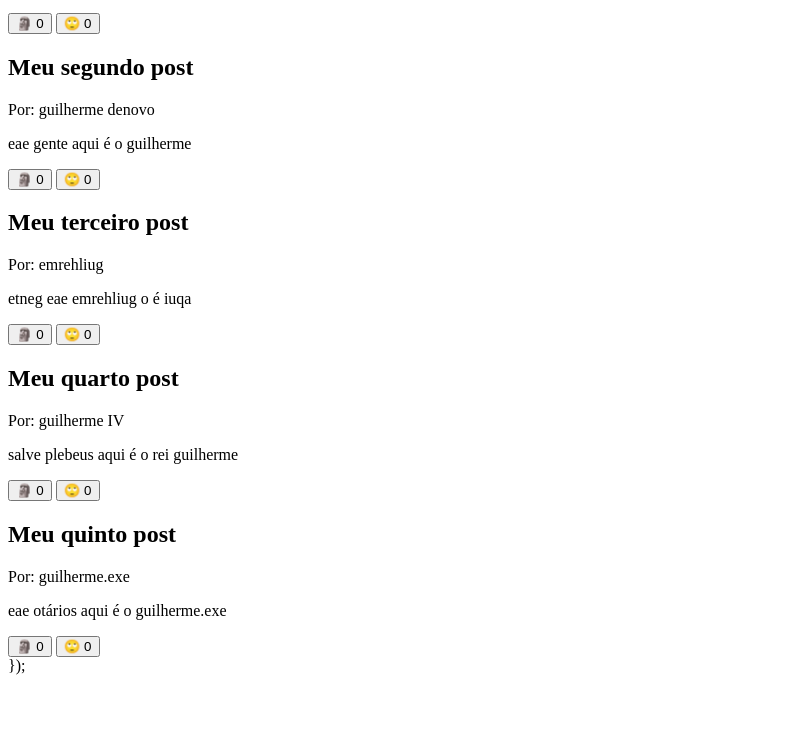
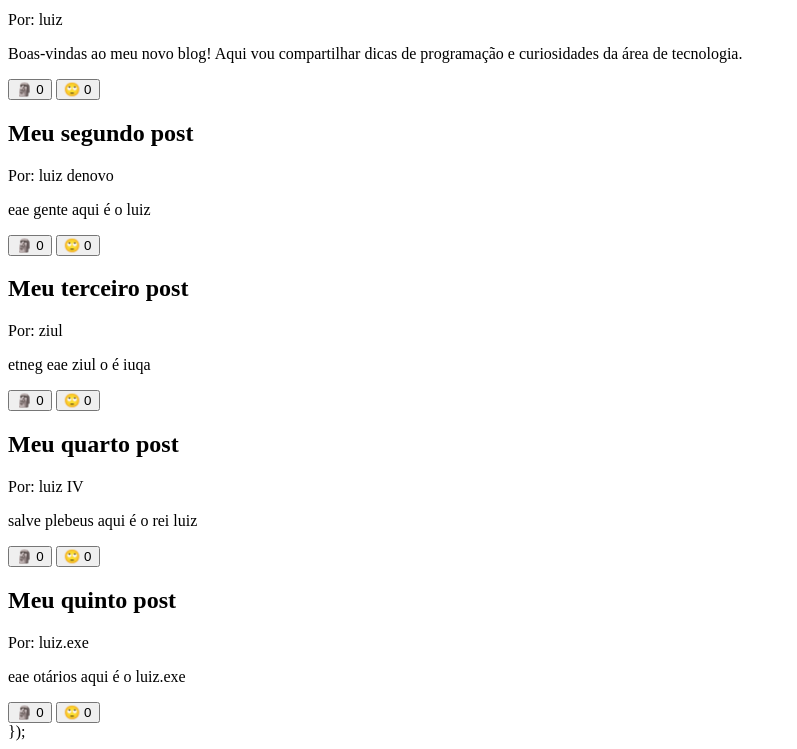
Before and after one commit to luizbeserra/luiz, a plain HTML site: page index.html in a window 1280 px wide. Shown: the part 254-1003 px from the top of the page, without its empty margins (0-797 px from the left). Before the commit the page ends 937 px from the top, so only its background shows below. Drawn offline with Linux system fonts and the light colour scheme.

Commit message:
Update index.html

```diff
--- a/index.html
+++ b/index.html
@@ -15,43 +15,43 @@
       </header>
 
     <main>
-      <img src="guilherme.png" alt="logotipo conceitual de tecnologia e educação">
+      <img src="luiz.png" alt="logotipo conceitual de tecnologia e educação">
 
       <div>
     <h2>Meu primeiro post</h2>
-      <p>Por: guilherme</p>
+      <p>Por: luiz</p>
     <p>Boas-vindas ao meu novo blog!
     Aqui vou compartilhar dicas de programação e curiosidades da área de tecnologia.</p>
         <button> 🗿 <span>0</span></button>
         <button> 🙄 <span>0</span></button>
 
         <h2>Meu segundo post</h2>
-      <p>Por: guilherme denovo</p>
+      <p>Por: luiz denovo</p>
     <p>eae gente
-    aqui é o guilherme</p>
+    aqui é o luiz</p>
         <button> 🗿 <span>0</span></button>
         <button> 🙄 <span>0</span></button>
         </div>
 
          <h2>Meu terceiro post</h2>
-      <p>Por: emrehliug</p>
+      <p>Por: ziul</p>
     <p> etneg eae
-    emrehliug o é iuqa</p>
+    ziul o é iuqa</p>
         <button> 🗿 <span>0</span></button>
         <button> 🙄 <span>0</span></button>
         </div>
 
          <h2>Meu quarto post</h2>
-      <p>Por: guilherme IV</p>
-    <p>salve plebeus aqui é o rei guilherme</p>
+      <p>Por: luiz IV</p>
+    <p>salve plebeus aqui é o rei luiz</p>
         <button> 🗿 <span>0</span></button>
         <button> 🙄 <span>0</span></button>
         </div>
 
          <h2>Meu quinto post</h2>
-      <p>Por: guilherme.exe</p>
+      <p>Por: luiz.exe</p>
     <p>eae otários
-    aqui é o guilherme.exe</p>
+    aqui é o luiz.exe</p>
         <button> 🗿 <span>0</span></button>
         <button> 🙄 <span>0</span></button>
         </div>
```
